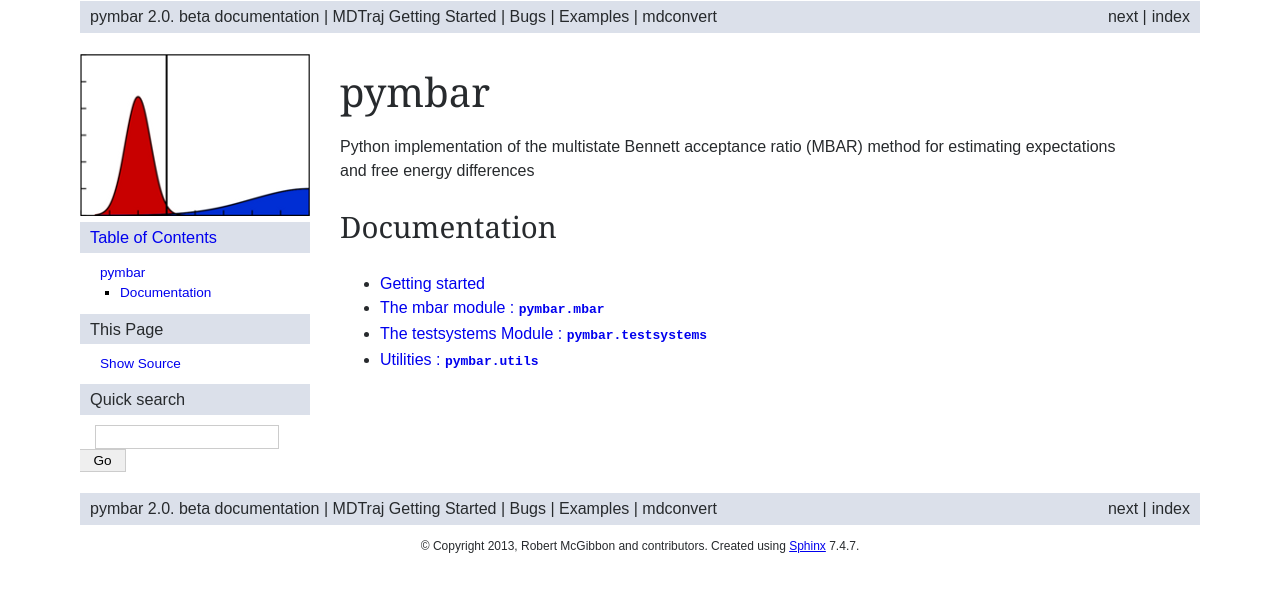
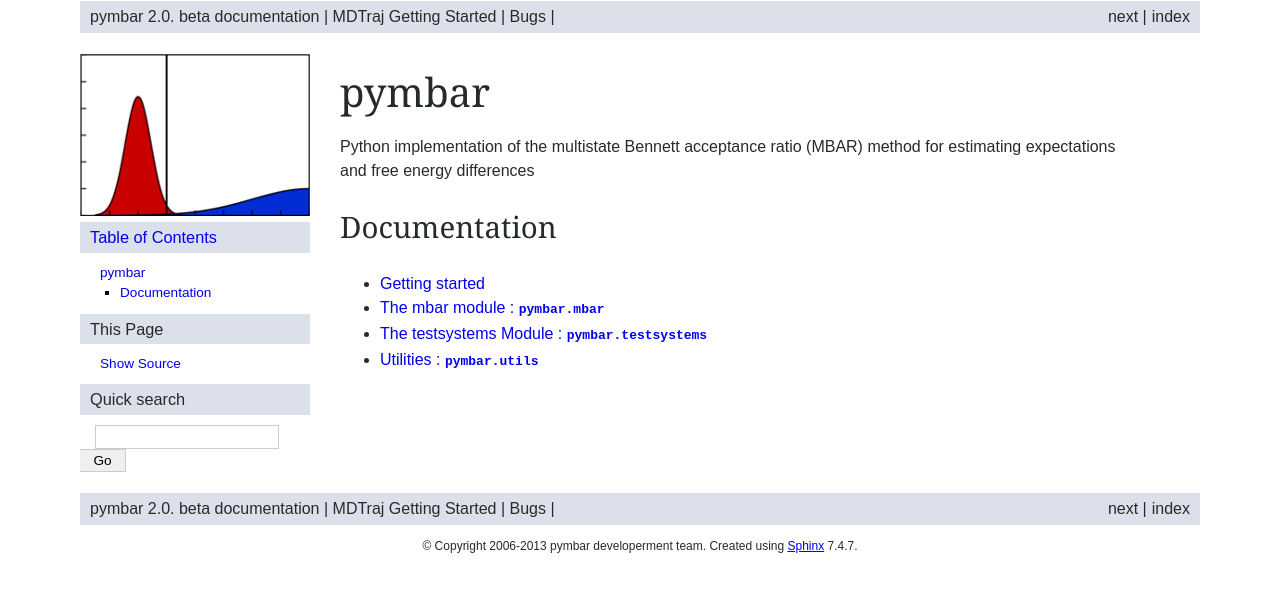
Before and after one commit to choderalab/pymbar, a Sphinx documentation site: the page built from docs/index.rst, in a window 1280 px wide. Shown: the top 592 px of the page. Built offline with Sphinx 7.4.7, drawn with Linux system fonts in a browser that asks for light colours.

Commit message:
Sorry Robert re issue #19

```diff
--- a/docs/conf.py
+++ b/docs/conf.py
@@ -61,7 +61,7 @@
 
 # General information about the project.
 project = u'pymbar'
-copyright = u'2013, Robert McGibbon and contributors'
+copyright = u'2006-2013 pymbar developerment team'
 
 # The version info for the project you're documenting, acts as replacement for
 # |version| and |release|, also used in various other places throughout the
@@ -206,7 +206,7 @@
 # (source start file, target name, title, author, documentclass [howto/manual]).
 latex_documents = [
   ('index', 'pymbar.tex', u'pymbar Documentation',
-   u'Robert McGibbon', 'manual'),
+   u'John D. Chodera and Michael R. Shirts', 'manual'),
 ]
 
 # The name of an image file (relative to this directory) to place at the top of
@@ -236,7 +236,7 @@
 # (source start file, name, description, authors, manual section).
 man_pages = [
     ('index', 'pymbar', u'pymbar Documentation',
-     [u'Robert McGibbon'], 1)
+     [u'John D. Chodera and Michael R. Shirts'], 1)
 ]
 
 # If true, show URL addresses after external links.
@@ -250,7 +250,7 @@
 #  dir menu entry, description, category)
 texinfo_documents = [
   ('index', 'pymbar', u'pymbar Documentation',
-   u'Robert McGibbon', 'pymbar', 'One line description of project.',
+   u'John D. Chodera and Michael R. Shirts', 'pymbar', 'One line description of project.',
    'Miscellaneous'),
 ]
 
--- a/docs/themes/pymbar/layout.html
+++ b/docs/themes/pymbar/layout.html
@@ -22,20 +22,9 @@
 {% block relbaritems %}
 <a href="{{pathto('getting_started')}}">Getting Started</a> |
 <a href="https://github.com/choderalab/pymbar/issues">Bugs</a> |
-<a href="{{pathto('examples/index')}}">Examples</a> |
-<a href="{{pathto('mdconvert')}}"><span class="pre">mdconvert</span></a>
 {{ super() }}
 {% endblock %}
 
 {% block footer %}
 {{ super() }}
-<script>
-  (function(i,s,o,g,r,a,m){i['GoogleAnalyticsObject']=r;i[r]=i[r]||function(){
-  (i[r].q=i[r].q||[]).push(arguments)},i[r].l=1*new Date();a=s.createElement(o),
-  m=s.getElementsByTagName(o)[0];a.async=1;a.src=g;m.parentNode.insertBefore(a,m)
-  })(window,document,'script','//www.google-analytics.com/analytics.js','ga');
-
-  ga('create', 'UA-42143125-1', 'rmcgibbo.github.io');
-  ga('send', 'pageview');
-</script>
 {% endblock %}
```
